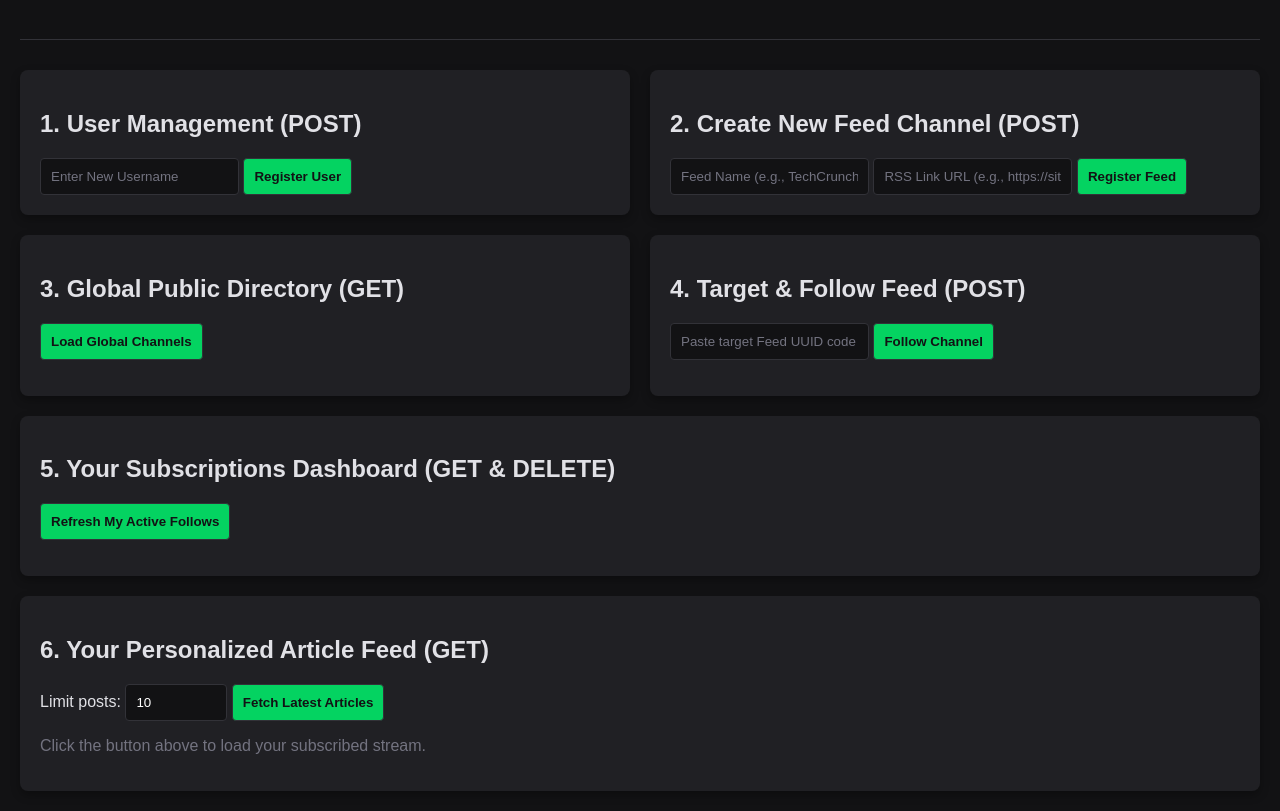
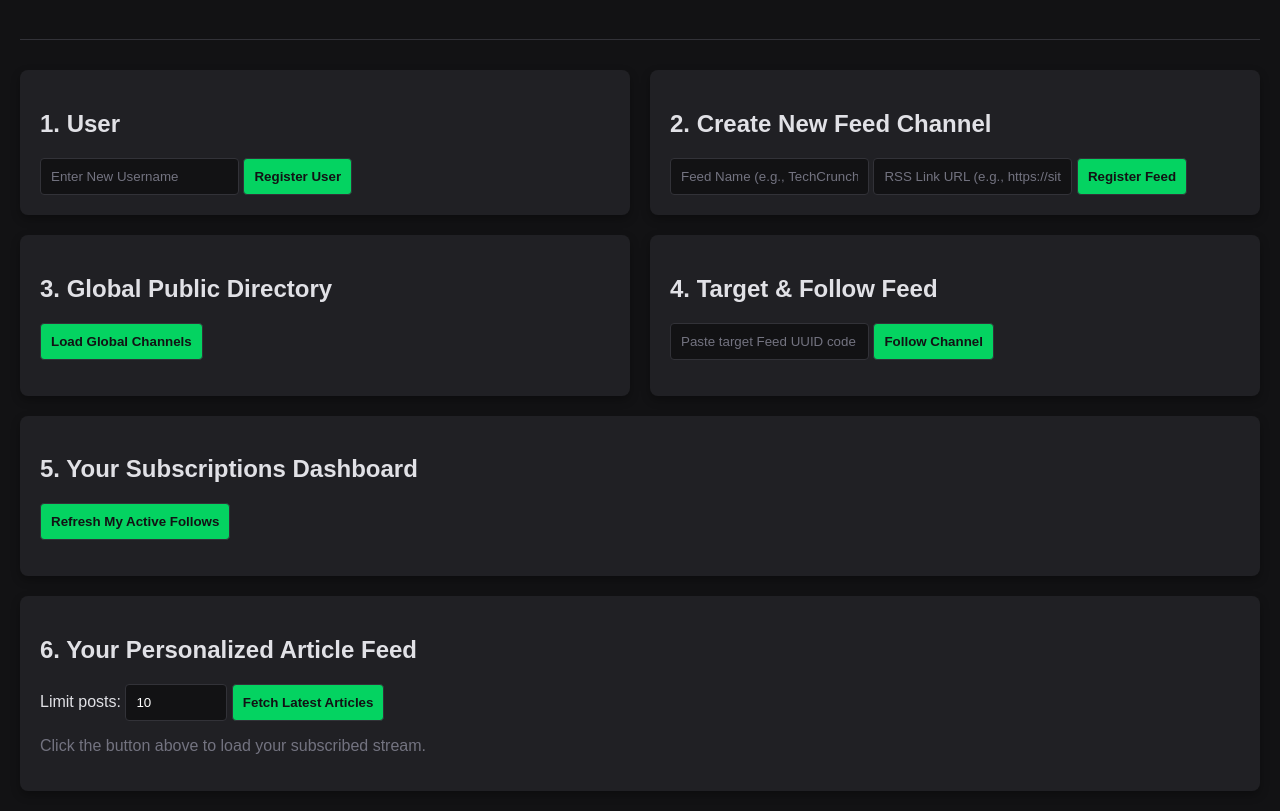
Before and after one commit to govind-geethub/go-rss-aggregator, a plain HTML site: page index.html in a window 1280 px wide. Shown: the part 81-892 px from the top of the page. Drawn offline with Linux system fonts and the light colour scheme.

Commit message:
naming chnages to html file

```diff
--- a/index.html
+++ b/index.html
@@ -17,7 +17,7 @@
 
     <main class="container">
         <section class="card">
-            <h2>1. User Management (POST)</h2> <!--/v1/users-->
+            <h2>1. User </h2> <!--/v1/users-->
             <div class="form-group">
                 <input type="text" id="usernameInput" placeholder="Enter New Username">
                 <button id="btnCreateUser">Register User</button>
@@ -26,7 +26,7 @@
         </section>
 
         <section class="card">
-            <h2>2. Create New Feed Channel (POST)</h2>  <!--/v1/feeds-->
+            <h2>2. Create New Feed Channel </h2>  <!--/v1/feeds-->
             <div class="form-group">
                 <input type="text" id="feedNameInput" placeholder="Feed Name (e.g., TechCrunch)">
                 <input type="text" id="feedUrlInput" placeholder="RSS Link URL (e.g., https://site.com/rss)">
@@ -35,13 +35,13 @@
         </section>
 
         <section class="card">
-            <h2>3. Global Public Directory (GET)</h2>   <!--/v1/feeds-->
+            <h2>3. Global Public Directory </h2>   <!--/v1/feeds-->
             <button id="btnFetchPublicFeeds">Load Global Channels</button>
             <ul id="publicFeedsList" class="list-container"></ul>
         </section>
 
         <section class="card">
-            <h2>4. Target & Follow Feed (POST)</h2>     <!--/v1/feed_follows-->
+            <h2>4. Target & Follow Feed </h2>     <!--/v1/feed_follows-->
             <div class="form-group">
                 <input type="text" id="feedIdInput" placeholder="Paste target Feed UUID code here">
                 <button id="btnFollow">Follow Channel</button>
@@ -49,12 +49,12 @@
         </section>
 
         <section class="card full-width">
-            <h2>5. Your Subscriptions Dashboard (GET & DELETE)</h2> <!--/v1/feed_follows-->
+            <h2>5. Your Subscriptions Dashboard </h2> <!--/v1/feed_follows-->
             <button id="btnFetchFollows" class="primary-btn">Refresh My Active Follows</button>
             <ul id="followsList" class="list-container"></ul>
         </section>
         <section class="card full-width">
-            <h2>6. Your Personalized Article Feed (GET)</h2>
+            <h2>6. Your Personalized Article Feed </h2>
             <div class="form-group" style="margin-bottom: 15px;">
                 <label for="postLimitInput">Limit posts:</label>
                 <input type="number" id="postLimitInput" value="10" style="width: 80px; max-width: 80px;">
```
